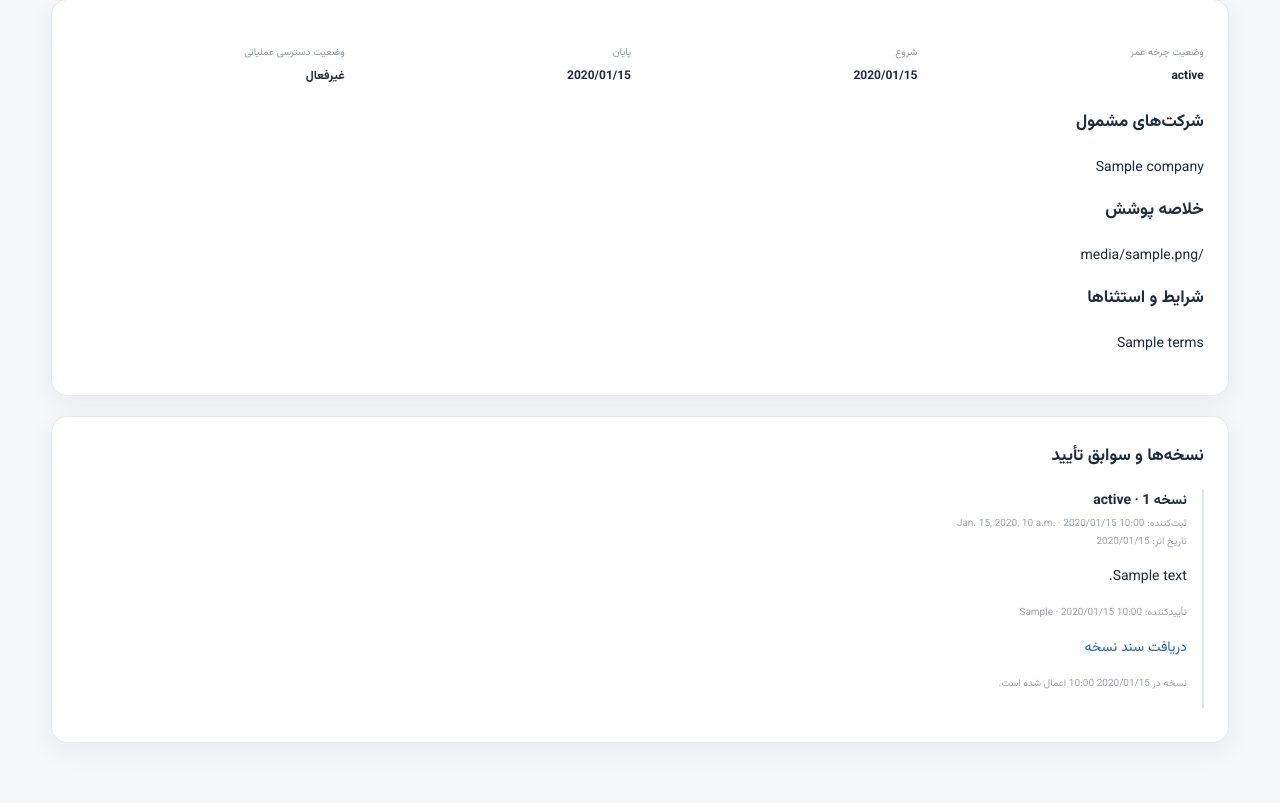
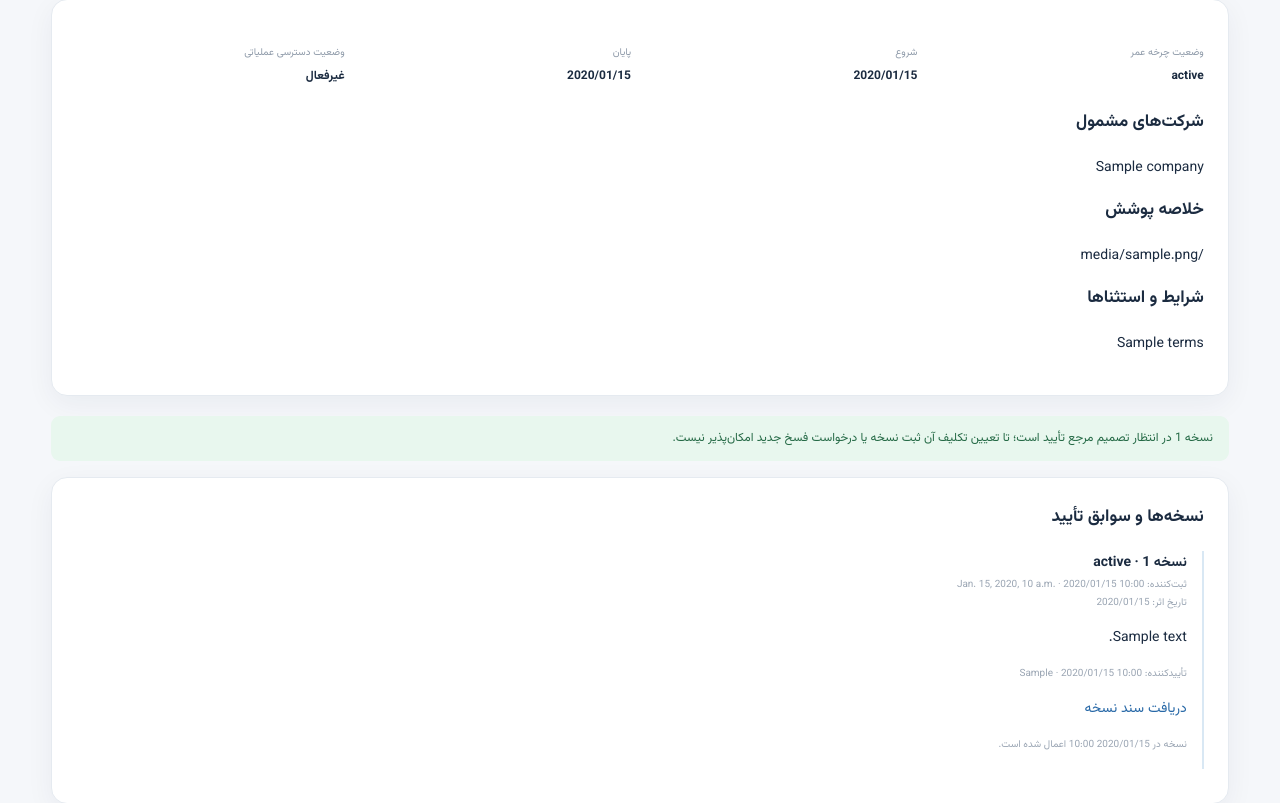
Before and after one commit to msalimimaram/office_kmc, a Django app: template templates/insurance/contract_detail.html in a window 1280 px wide. Shown: the part 226-1029 px from the top of the page. Run offline with Django 5.2, Linux system fonts and the light colour scheme; the template is opened without the code that fills it: most values are stand-ins (such as "Sample title", 1, 10 or a date in 2020).

Commit message:
feat(insurance): show pending contract revision guard

```diff
--- a/templates/insurance/contract_detail.html
+++ b/templates/insurance/contract_detail.html
@@ -25,6 +25,7 @@
   {% if contract.coverage_summary %}<h2>خلاصه پوشش</h2><p class="long-text">{{ contract.coverage_summary|linebreaksbr }}</p>{% endif %}
   {% if contract.terms %}<h2>شرایط و استثناها</h2><p class="long-text">{{ contract.terms|linebreaksbr }}</p>{% endif %}
 </section>
+{% if pending_revision %}<p class="notice">نسخه {{ pending_revision.revision_number }} در انتظار تصمیم مرجع تأیید است؛ تا تعیین تکلیف آن ثبت نسخه یا درخواست فسخ جدید امکان‌پذیر نیست.</p>{% endif %}
 <section class="panel">
   <h2>نسخه‌ها و سوابق تأیید</h2>
   {% for revision in revisions %}
```
